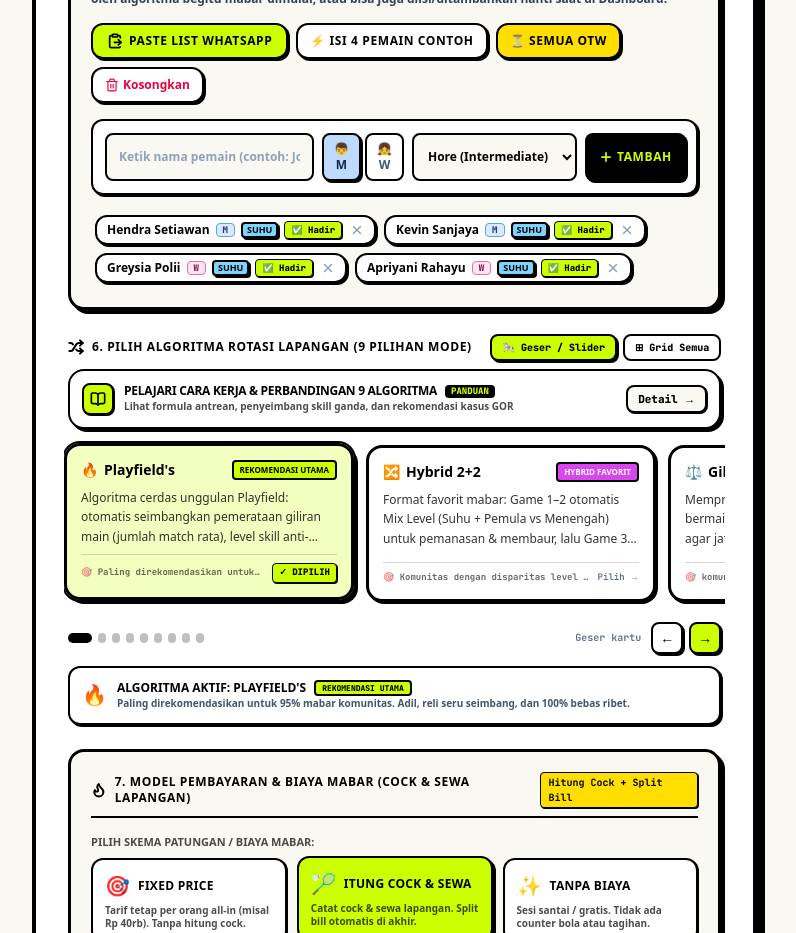
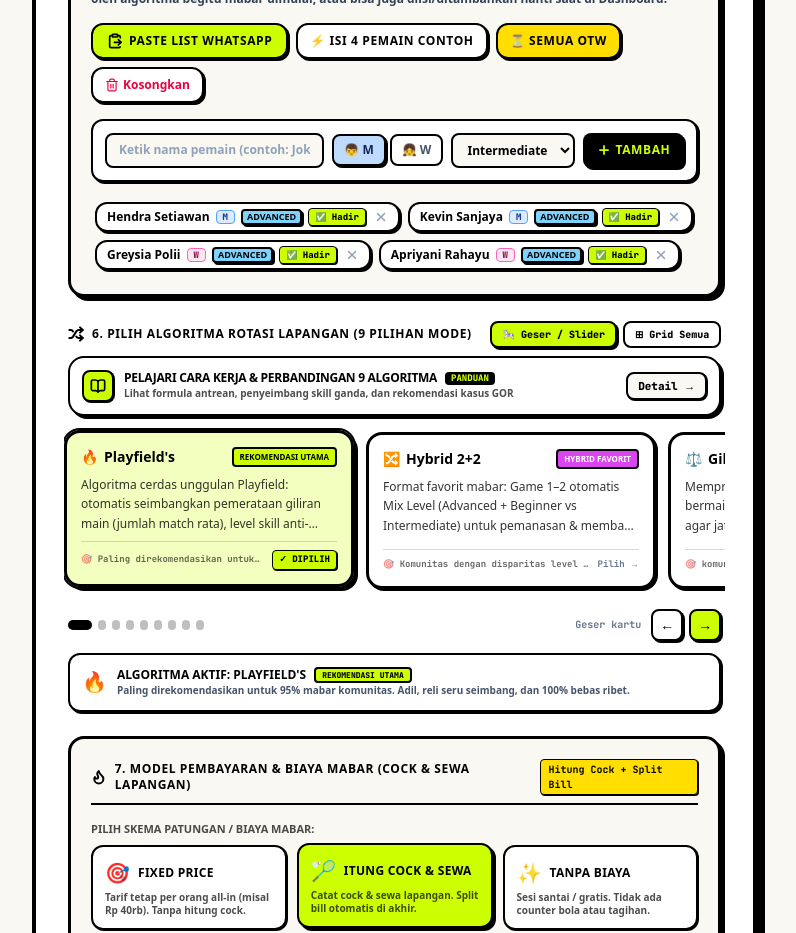
Before and after one commit to Bradleyalexa/playfield-app, a Next.js app: page / in a window 1280 px wide. Shown: the part 2040-2973 px from the top of the page, without its empty margins (56-852 px from the left). Built offline with nearby package versions, Linux system fonts and the light colour scheme.

Commit message:
fix: standardize all skill levels to Beginner, Intermediate, and Advanced (remove mantan atlet & slang tiers)

```diff
--- a/src/app/page.tsx
+++ b/src/app/page.tsx
@@ -112,7 +112,7 @@ export default function HomePage() {
       name: "Hendra Setiawan",
       gender: "M",
       skillLevel: 3,
-      publicTier: "suhu",
+      publicTier: "advanced",
       gamesPlayed: 0,
       lastPlayedRound: 0,
       status: "active",
@@ -124,7 +124,7 @@ export default function HomePage() {
       name: "Kevin Sanjaya",
       gender: "M",
       skillLevel: 3,
-      publicTier: "suhu",
+      publicTier: "advanced",
       gamesPlayed: 0,
       lastPlayedRound: 0,
       status: "active",
@@ -136,7 +136,7 @@ export default function HomePage() {
       name: "Greysia Polii",
       gender: "F",
       skillLevel: 3,
-      publicTier: "suhu",
+      publicTier: "advanced",
       gamesPlayed: 0,
       lastPlayedRound: 0,
       status: "active",
@@ -148,7 +148,7 @@ export default function HomePage() {
       name: "Apriyani Rahayu",
       gender: "F",
       skillLevel: 3,
-      publicTier: "suhu",
+      publicTier: "advanced",
       gamesPlayed: 0,
       lastPlayedRound: 0,
       status: "active",
@@ -204,10 +204,10 @@ export default function HomePage() {
 
   const handleLoadDemo4Players = () => {
     setInitialPlayers([
-      { id: `p-${Date.now()}-1`, name: "Hendra Setiawan", gender: "M", skillLevel: 3, publicTier: "suhu", gamesPlayed: 0, lastPlayedRound: 0, status: "active", eloRating: 1300, createdAt: new Date().toISOString() },
-      { id: `p-${Date.now()}-2`, name: "Kevin Sanjaya", gender: "M", skillLevel: 3, publicTier: "suhu", gamesPlayed: 0, lastPlayedRound: 0, status: "active", eloRating: 1320, createdAt: new Date().toISOString() },
-      { id: `p-${Date.now()}-3`, name: "Greysia Polii", gender: "F", skillLevel: 3, publicTier: "suhu", gamesPlayed: 0, lastPlayedRound: 0, status: "active", eloRating: 1290, createdAt: new Date().toISOString() },
-      { id: `p-${Date.now()}-4`, name: "Apriyani Rahayu", gender: "F", skillLevel: 3, publicTier: "suhu", gamesPlayed: 0, lastPlayedRound: 0, status: "active", eloRating: 1280, createdAt: new Date().toISOString() },
+      { id: `p-${Date.now()}-1`, name: "Hendra Setiawan", gender: "M", skillLevel: 3, publicTier: "advanced", gamesPlayed: 0, lastPlayedRound: 0, status: "active", eloRating: 1300, createdAt: new Date().toISOString() },
+      { id: `p-${Date.now()}-2`, name: "Kevin Sanjaya", gender: "M", skillLevel: 3, publicTier: "advanced", gamesPlayed: 0, lastPlayedRound: 0, status: "active", eloRating: 1320, createdAt: new Date().toISOString() },
+      { id: `p-${Date.now()}-3`, name: "Greysia Polii", gender: "F", skillLevel: 3, publicTier: "advanced", gamesPlayed: 0, lastPlayedRound: 0, status: "active", eloRating: 1290, createdAt: new Date().toISOString() },
+      { id: `p-${Date.now()}-4`, name: "Apriyani Rahayu", gender: "F", skillLevel: 3, publicTier: "advanced", gamesPlayed: 0, lastPlayedRound: 0, status: "active", eloRating: 1280, createdAt: new Date().toISOString() },
     ]);
   };
 
@@ -977,9 +977,9 @@ export default function HomePage() {
                     onChange={(e) => setQuickSkill(parseInt(e.target.value, 10) as 1 | 2 | 3)}
                     className="rounded-lg bg-[#faf8f2] border-2 border-black px-2.5 py-1.5 text-xs font-black text-black cursor-pointer"
                   >
-                    <option value={1}>Kentang (Beginner)</option>
-                    <option value={2}>Hore (Intermediate)</option>
-                    <option value={3}>Suhu (Advanced)</option>
+                    <option value={1}>Beginner</option>
+                    <option value={2}>Intermediate</option>
+                    <option value={3}>Advanced</option>
                   </select>
 
                   <button
--- a/src/components/players/PlayerRoster.tsx
+++ b/src/components/players/PlayerRoster.tsx
@@ -235,9 +235,9 @@ export function PlayerRoster({
             onChange={(e) => setSelectedSkill(Number(e.target.value) as 1 | 2 | 3)}
             className="rounded-lg bg-white border-2 border-black px-2.5 py-1.5 text-xs font-bold text-black cursor-pointer shadow-[1px_1px_0px_#000]"
           >
-            <option value={1}>Tier Kentang (Pemula)</option>
-            <option value={2}>Tier Hore (Menengah)</option>
-            <option value={3}>Tier Suhu (Mahir/Pro)</option>
+            <option value={1}>Beginner</option>
+            <option value={2}>Intermediate</option>
+            <option value={3}>Advanced</option>
           </select>
 
           <button
--- a/src/components/players/PlayerShareModal.tsx
+++ b/src/components/players/PlayerShareModal.tsx
@@ -68,7 +68,7 @@ export function PlayerShareModal({ isOpen, onClose, player, session }: PlayerSha
 
   const defaultBadgeTitle =
     matchesWon >= 3
-      ? "Suhu Lapangan GOR"
+      ? "Bintang Lapangan GOR"
       : winRate >= 60
       ? "Reli Panas Tak Terkalahkan"
       : "Spesialis Penguras Stamina";
@@ -234,7 +234,7 @@ export function PlayerShareModal({ isOpen, onClose, player, session }: PlayerSha
           <div className="flex flex-wrap gap-1.5 mt-1">
             {[
               "👑 Raja Smash Geledek",
-              "🥔 Juara Bertahan Kentang",
+              "🏸 Pemain Paling Gigih",
               "🏸 Spesialis Reli Panjang",
               "⚡ Paling Gacor Malam Ini",
               "🎯 Raja Netting Tipis",
--- a/src/components/players/WaPasteModal.tsx
+++ b/src/components/players/WaPasteModal.tsx
@@ -49,7 +49,7 @@ export function WaPasteModal({ isOpen, onClose, onImportPlayers }: WaPasteModalP
 5. Rian Ardianto (M)
 6. Dewi Lestari (Beg - W)
 7. Fajar Alfian (Inter)
-8. Agus Pratama (Hore)`;
+8. Agus Pratama (Inter)`;
 
   return (
     <div className="fixed inset-0 z-50 flex items-center justify-center p-4 bg-black/60 backdrop-blur-xs animate-in fade-in">
--- a/src/components/schedule/AlgorithmExplainerModal.tsx
+++ b/src/components/schedule/AlgorithmExplainerModal.tsx
@@ -26,7 +26,7 @@ const DETAILED_ALGO_DOCS: Record<MatchmakingAlgorithm, DetailedAlgoInfo> = {
     howItWorks: [
       "Prioritas Antrean Adil: Pemain yang paling sedikit bermain dan paling lama duduk istirahat otomatis dipanggil ke lapangan lebih dulu.",
       "Distribusi Gender Pintar: Jika ada pemain pria (M) dan wanita (W), sistem otomatis menyusun komposisi seimbang (XD vs XD atau didampingi pasangan yang tepat).",
-      "Keseimbangan Level Otomatis: Menyandingkan pemain level atas dengan pemula melawan pasangan level menengah agar pertandingan sengit dan reli tetap hidup.",
+      "Keseimbangan Level Otomatis: Menyandingkan pemain Advanced dengan Beginner melawan pasangan Intermediate agar pertandingan sengit dan reli tetap hidup.",
       "100% Bebas Repot: Host tidak diwajibkan menginput angka skor sama sekali! Selesai match tinggal klik 1 tombol dan rotasi langsung berjalan mulus."
     ],
     exampleScenario:
@@ -39,19 +39,19 @@ const DETAILED_ALGO_DOCS: Record<MatchmakingAlgorithm, DetailedAlgoInfo> = {
   },
   hybrid_2plus2: {
     id: "hybrid_2plus2",
-    formula: "Game 1–2: Mix Level (Baurkan) ➜ Game 3–4: Level Sama (Adu Skill Kasta)",
+    formula: "Game 1–2: Mix Level (Baurkan) ➜ Game 3–4: Level Sama (Adu Skill Selevel)",
     howItWorks: [
-      "Fase 1 (Game 1 & 2 - Mix Level): Sistem otomatis menyusun pasangan silang tier (Suhu + Pemula vs 2 Menengah). Tujuannya untuk mencairkan suasana, pemanasan seimbang, membimbing pemula, dan reli tetap hidup.",
-      "Fase 2 (Game 3 & 4 - Level Sama): Sistem otomatis mengelompokkan lapangan berdasarkan kasta skill. Lapangan 1 khusus partai Suhu vs Suhu (reli kencang adu skill), Lapangan 2 khusus partai Menengah/Pemula sesamanya agar main lepas tanpa canggung.",
+      "Fase 1 (Game 1 & 2 - Mix Level): Sistem otomatis menyusun pasangan silang level (Advanced + Beginner vs 2 Intermediate). Tujuannya untuk mencairkan suasana, pemanasan seimbang, membimbing Beginner, dan reli tetap hidup.",
+      "Fase 2 (Game 3 & 4 - Level Sama): Sistem otomatis mengelompokkan lapangan berdasarkan level skill. Lapangan 1 khusus partai Advanced vs Advanced (reli kencang adu skill), Lapangan 2 khusus partai Intermediate vs Intermediate atau Beginner vs Beginner agar main lepas tanpa canggung.",
       "Rotasi Berkelanjutan: Jika sesi mabar berlanjut melebihi 4 ronde (ronde 5, 6, dst.), sistem mengulang siklus 2 Mix + 2 Level Sama secara dinamis.",
       "Jatah Main Adil: Tetap memprioritaskan antrean pemain yang paling sedikit main dan paling lama istirahat agar waktu sewa dinikmati rata."
     ],
     exampleScenario:
-      "Di 2 game awal, mantan atlet dipasangkan dengan pemain pemula untuk pemanasan ramah. Begitu stamina panas di game 3 dan 4, 4 pemain Suhu langsung dipertemukan di Lapangan 1 untuk duel sengit, sementara 4 Pemula bermain di Lapangan 2 dengan percaya diri.",
+      "Di 2 game awal, pemain Advanced dipasangkan dengan pemain Beginner untuk pemanasan ramah. Begitu stamina panas di game 3 dan 4, 4 pemain Advanced langsung dipertemukan di Lapangan 1 untuk duel sengit, sementara 4 Beginner bermain di Lapangan 2 dengan percaya diri.",
     advantages: [
       "Format mabar paling ideal: membaur di awal, adu skill kompetitif di akhir.",
-      "Pemain pemula senang karena sempat dibimbing suhu, lalu bisa main lepas sesama pemula.",
-      "Pemain berpengalaman puas karena mendapatkan jatah partai keras sesama pemain selevel.",
+      "Pemain Beginner senang karena sempat didampingi Advanced, lalu bisa main lepas sesama Beginner.",
+      "Pemain Advanced puas karena mendapatkan jatah partai keras sesama pemain selevel.",
       "100% otomatis: host tidak perlu repot mengganti algoritma atau kocok manual di tengah sesi."
     ],
   },
@@ -61,7 +61,7 @@ const DETAILED_ALGO_DOCS: Record<MatchmakingAlgorithm, DetailedAlgoInfo> = {
     howItWorks: [
       "Pemain dengan total main (games played) paling sedikit berada di prioritas teratas antrean agar semua pemain dapat jatah bermain yang rata.",
       "Jika ada beberapa pemain dengan games played sama, pemain yang paling lama duduk istirahat didahulukan masuk lapangan.",
-      "4 pemain terpilih diurutkan dari skill tertinggi ke terendah [Suhu, Hore, Hore, Kentang]. Sistem memasangkan Suhu + Kentang melawan 2 pemain Hore agar kekuatan tim berimbang.",
+      "4 pemain terpilih diurutkan dari skill tertinggi ke terendah [Advanced, Intermediate, Intermediate, Beginner]. Sistem memasangkan Advanced + Beginner melawan 2 pemain Intermediate agar kekuatan tim berimbang.",
       "Pemain pria (M) dan wanita (W) tetap berpeluang main bersama secara alami jika gilirannya tiba."
     ],
     exampleScenario:
@@ -78,30 +78,30 @@ const DETAILED_ALGO_DOCS: Record<MatchmakingAlgorithm, DetailedAlgoInfo> = {
     howItWorks: [
       "Sistem memisahkan antrean siap main menjadi pool Pria (M) dan pool Wanita (W).",
       "Pada setiap lapangan diupayakan format murni Ganda Campuran: Tim A (1 M + 1 W) vs Tim B (1 M + 1 W).",
-      "Jika jumlah wanita ganjil (misal 1 W dan 3 M dalam 1 lapangan), pemain wanita akan dipasangkan dengan pria berkemampuan tertinggi (Suhu) untuk melawan 2 pria berkemampuan menengah agar adil."
+      "Jika jumlah wanita ganjil (misal 1 W dan 3 M dalam 1 lapangan), pemain wanita akan dipasangkan dengan pria berkemampuan tertinggi (Advanced) untuk melawan 2 pria berkemampuan menengah (Intermediate) agar adil."
     ],
     exampleScenario:
       "Dalam mabar terdapat 6 Pria (M) dan 4 Wanita (W) di 2 lapangan. Sistem akan membagi 2 M + 2 W di Lapangan 1 (XD vs XD) dan 2 M + 2 W di Lapangan 2 (XD vs XD), sementara 2 M sisanya menunggu giliran.",
     advantages: [
-      "Menghindari situasi canggung di mana 2 pemain cowo smash keras ke 2 pemain cewe pemula.",
+      "Menghindari situasi jomplang dan memastikan semua pemain bertanding dengan rasa nyaman.",
       "Memberikan panggung yang nyaman dan inklusif bagi pemain wanita.",
       "Rotasi pasangan ganda campuran berjalan dinamis tiap ronde."
     ],
   },
   skill_tiered: {
     id: "skill_tiered",
-    formula: "Suhu + Kentang Lawan Sepasang Hore (Total Level Tim Berimbang)",
+    formula: "Advanced + Beginner Lawan Sepasang Intermediate (Total Level Tim Berimbang)",
     howItWorks: [
-      "Sistem membaca tier keahlian pemain: Kentang (Level 1), Hore (Level 2), dan Suhu (Level 3).",
-      "Sistem melarang pasangan Suhu + Suhu bermain melawan Kentang + Kentang.",
-      "Kombinasi tim wajib memiliki total skor keahlian yang seimbang, contohnya Suhu (3) + Kentang (1) = Total 4 melawan Hore (2) + Hore (2) = Total 4.",
+      "Sistem membaca level keahlian pemain: Beginner (Level 1), Intermediate (Level 2), dan Advanced (Level 3).",
+      "Sistem melarang pasangan Advanced + Advanced bermain melawan Beginner + Beginner.",
+      "Kombinasi tim wajib memiliki total skor keahlian yang seimbang, contohnya Advanced (3) + Beginner (1) = Total 4 melawan Intermediate (2) + Intermediate (2) = Total 4.",
       "Pria (M) dan wanita (W) bebas dipasangkan selama level kekuatannya berimbang."
     ],
     exampleScenario:
-      "Jika mantan atlet (Suhu) bermain, dia akan dipasangkan dengan pemain pemula (Kentang) untuk menghadapi dua pemain menengah (Hore). Pertandingan menjadi sengit karena reli tetap hidup.",
+      "Jika pemain Advanced bermain, dia akan dipasangkan dengan pemain Beginner untuk menghadapi dua pemain Intermediate. Pertandingan menjadi sengit karena reli tetap hidup.",
     advantages: [
       "Mencegah pembantaian skor sepihak (anti-skor 21-2).",
-      "Pemain pemula bisa belajar rotasi dan positioning karena didampingi oleh pemain Suhu.",
+      "Pemain Beginner bisa belajar rotasi dan positioning karena didampingi oleh pemain Advanced.",
       "Semua level pemain pulang dengan rasa puas dan berkeringat."
     ],
   },
--- a/src/core/entities/player.ts
+++ b/src/core/entities/player.ts
@@ -1,8 +1,8 @@
 export type Gender = "M" | "F";
 
-export type SkillLevel = 1 | 2 | 3; // 1: Beginner (Kentang), 2: Intermediate (Hore), 3: Pro/Mahir (Suhu)
+export type SkillLevel = 1 | 2 | 3; // 1: Beginner, 2: Intermediate, 3: Advanced
 
-export type PublicTier = "kentang" | "hore" | "suhu";
+export type PublicTier = "beginner" | "intermediate" | "advanced" | "kentang" | "hore" | "suhu";
 
 export type PlayerStatus = "active" | "paused" | "departed";
 
@@ -23,37 +23,40 @@ export interface Player {
 export function getTierFromSkill(skill: SkillLevel): PublicTier {
   switch (skill) {
     case 1:
-      return "kentang";
+      return "beginner";
     case 2:
-      return "hore";
+      return "intermediate";
     case 3:
-      return "suhu";
+      return "advanced";
     default:
-      return "hore";
+      return "intermediate";
   }
 }
 
 export function getTierLabel(tier: PublicTier | string): { label: string; badgeColor: string; description: string } {
   switch (tier) {
     case "kentang":
+    case "beginner":
       return {
-        label: "Tier Kentang",
+        label: "Beginner",
         badgeColor: "bg-[#fef08a] text-black border-2 border-black shadow-[2px_2px_0px_#000] font-black uppercase",
-        description: "Pemula antusias, yang penting keringatan dan ceria",
+        description: "Pemain level pemula, fokus reli dasar dan keseruan bermain",
       };
     case "hore":
+    case "intermediate":
       return {
-        label: "Tier Hore",
+        label: "Intermediate",
         badgeColor: "bg-[#a7f3d0] text-black border-2 border-black shadow-[2px_2px_0px_#000] font-black uppercase",
-        description: "Reli jalan, penempatan bola lumayan, mabar rutin",
+        description: "Pemain level menengah, reli konsisten dan penempatan bola terarah",
       };
     case "suhu":
+    case "advanced":
     case "pelatnas": // Fallback kompatibilitas jika ada data lama
     default:
       return {
-        label: "Tier Suhu",
+        label: "Advanced",
         badgeColor: "bg-[#7dd3fc] text-black border-2 border-black shadow-[2px_2px_0px_#000] font-black uppercase",
-        description: "Pemain mahir/pro, pukulan tajam, footwork rapi & spesialis turnamen",
+        description: "Pemain tingkat mahir, pukulan tajam, footwork rapi, dan taktik matang",
       };
   }
 }
--- a/src/core/entities/session.ts
+++ b/src/core/entities/session.ts
@@ -45,8 +45,8 @@ export const ALGORITHM_REGISTRY: Record<MatchmakingAlgorithm, AlgorithmDetails>
     badge: "HYBRID FAVORIT",
     badgeColor: "bg-[#d946ef] text-white border-2 border-black",
     icon: "🔀",
-    description: "Format favorit mabar: Game 1–2 otomatis Mix Level (Suhu + Pemula vs Menengah) untuk pemanasan & membaur, lalu Game 3–4 otomatis Level Sama (Suhu vs Suhu / Pemula vs Pemula) untuk adu skill maksimal.",
-    bestFor: "Komunitas dengan disparitas level beragam: 2 game awal ramah & membimbing pemula, 2 game akhir kompetitif adu skill.",
+    description: "Format favorit mabar: Game 1–2 otomatis Mix Level (Advanced + Beginner vs Intermediate) untuk pemanasan & membaur, lalu Game 3–4 otomatis Level Sama (Advanced vs Advanced / Beginner vs Beginner) untuk adu skill maksimal.",
+    bestFor: "Komunitas dengan disparitas level beragam: 2 game awal ramah & membimbing Beginner, 2 game akhir kompetitif adu skill.",
   },
   fair_playtime: {
     id: "fair_playtime",
@@ -75,8 +75,8 @@ export const ALGORITHM_REGISTRY: Record<MatchmakingAlgorithm, AlgorithmDetails>
     badge: "ANTI JOMPLANG",
     badgeColor: "bg-[#00e5ff] text-black",
     icon: "⚡",
-    description: "Memadukan pemain tier atas (Suhu) dengan pemula (Kentang) melawan pasangan tier menengah (Hore) agar tensi reli tetap seru.",
-    bestFor: "Komunitas dengan disparitas skill yang tinggi agar pemain pemula tidak kena bantai.",
+    description: "Memadukan pemain tingkat atas (Advanced) dengan Beginner melawan pasangan Intermediate agar tensi reli tetap seru.",
+    bestFor: "Komunitas dengan disparitas skill yang tinggi agar pemain Beginner tidak kena bantai.",
   },
   king_of_court: {
     id: "king_of_court",
--- a/src/core/matchmaking/wa-parser.ts
+++ b/src/core/matchmaking/wa-parser.ts
@@ -39,7 +39,7 @@ export function parseWhatsAppList(rawText: string): ParsedPlayerResult[] {
       gender = "F";
     }
 
-    // 3. Deteksi Skill Level (Beg / Inter / Pro / Suhu / Kentang)
+    // 3. Deteksi Skill Level (Beginner / Intermediate / Advanced)
     let skillLevel: SkillLevel = 2; // Default Intermediate
     if (/\b(beg|beginner|pemula|kentang|dasar|baru|level\s*1)\b/i.test(cleanLine)) {
       skillLevel = 1;
--- a/src/services/share/story-card.ts
+++ b/src/services/share/story-card.ts
@@ -1,4 +1,4 @@
-import { Player } from "../../core/entities/player";
+import { Player, getTierLabel } from "../../core/entities/player";
 import { GameSession } from "../../core/entities/session";
 
 export interface StoryStats {
@@ -117,8 +117,9 @@ export class StoryCardGenerator {
     ctx.fillText(genderText, 330, 490);
 
     // Tier Box
+    const tierInfo = getTierLabel(stats.player.publicTier);
     const tierBg = "#fef08a";
-    const tierText = `🏆 TIER ${stats.player.publicTier.toUpperCase()}`;
+    const tierText = `🏆 ${tierInfo.label.toUpperCase()}`;
     drawNeoBox(ctx, 540, 445, 380, 70, tierBg, 8, 16, 6);
     ctx.fillStyle = "#000000";
     ctx.font = "900 28px system-ui, -apple-system, sans-serif";
```
Also changed, not shown: src/core/matchmaking/balanced-queue.ts (+5 -5 lines), src/services/storage/local-storage.adapter.ts (+4 -4 lines), 1 other file (tests, documents, lock files or other folders).
